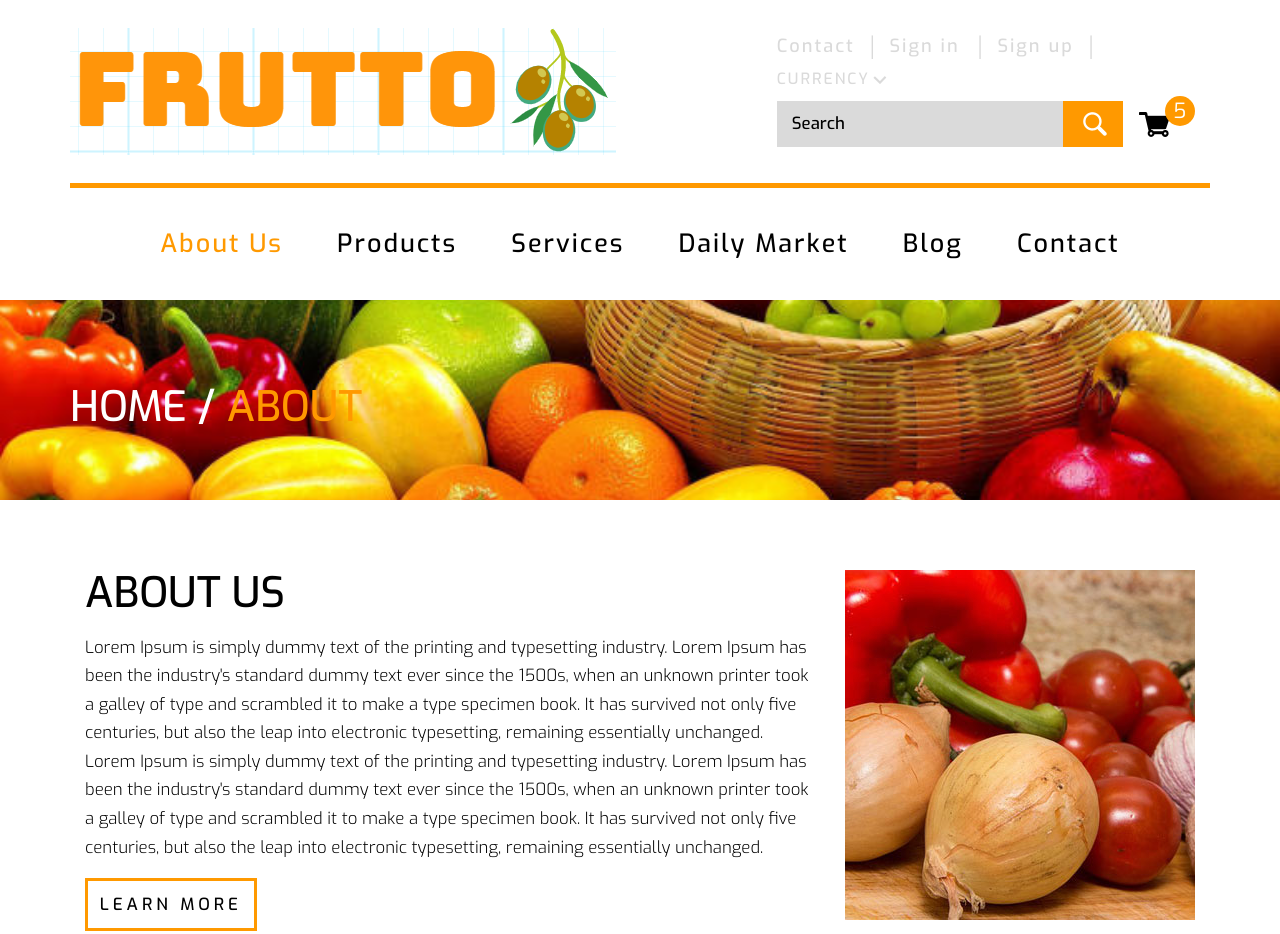
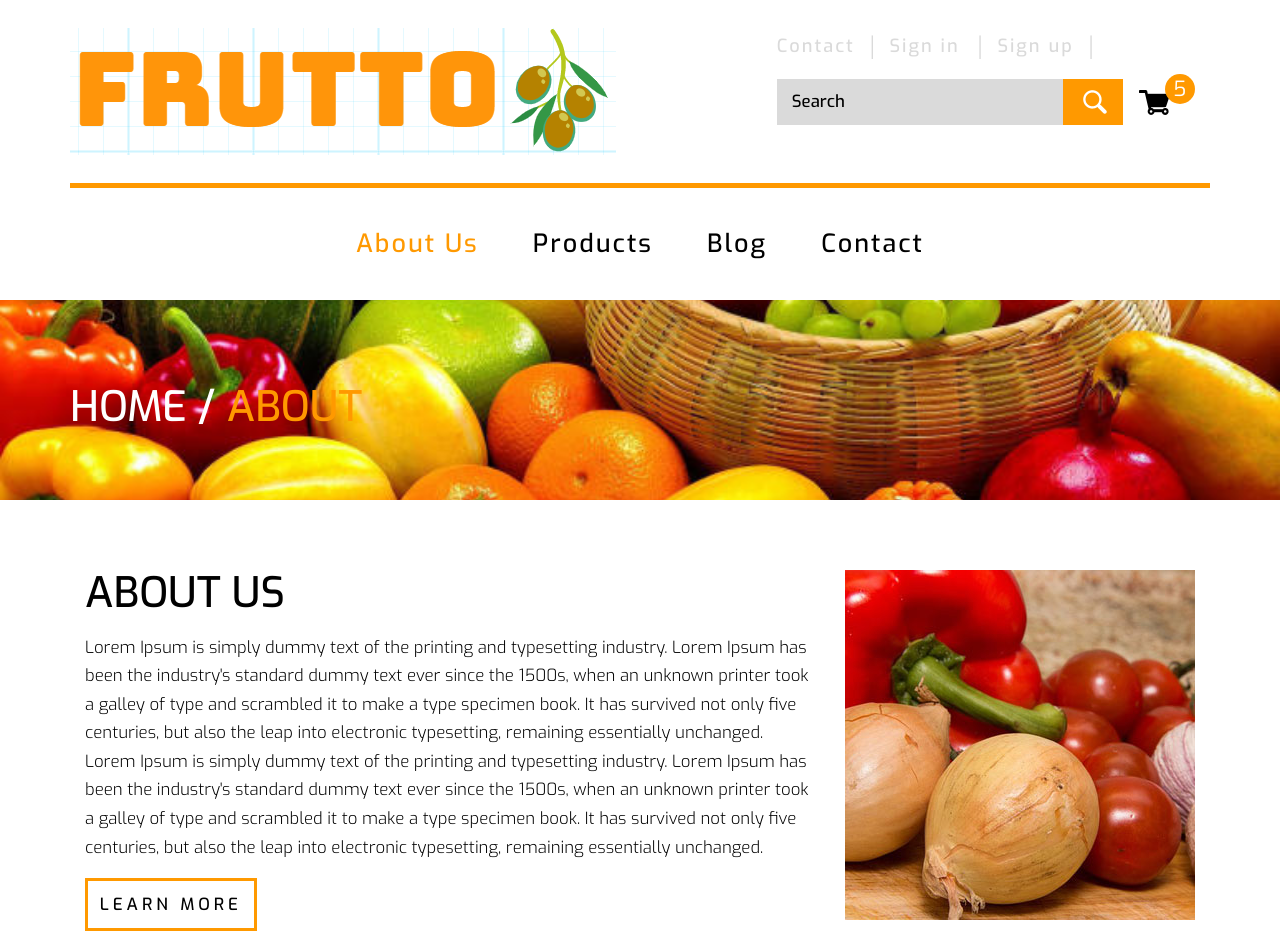
Before and after one commit to nullBit18/Weebtech-Project-Frutto, a plain HTML site: page web/about.html in a window 1280 px wide. Shown: the top 934 px of the page. Drawn offline with Linux system fonts and the light colour scheme.

Commit message:
Update about.html
removed daily market and services page

```diff
--- a/web/about.html
+++ b/web/about.html
@@ -39,13 +39,7 @@ Smartphone Compatible web template, free webdesigns for Nokia, Samsung, LG, Sony
 							<li class="in-up"><a href="contact.html" class="scroll">Contact</a> <label>|</label></li>
 							<li class="in-up"><a href="signin.html" class="scroll"> Sign in </a> <label>|</label></li>
 							<li><a href="signup.html" class="scroll">Sign up</a> <label>|</label></li>
-							<li>
-									<select tabindex="4" class="dropdown">
-										<option value="" class="label" value="">Currency</option>
-										<option value="1">Dollar</option>
-										<option value="2">Euro</option>
-									</select>
-							</li>
+
 						</ul>
 				</div>
 				<div class="search-top">
@@ -70,8 +64,7 @@ Smartphone Compatible web template, free webdesigns for Nokia, Samsung, LG, Sony
 					<ul>
 						<li class="active"><a href="about.html">About Us</a></li>
 						<li><a href="product.html" > Products</a></li>
-						<li><a href="services.html" > Services </a></li>
-						<li><a href="404.html" >Daily Market</a></li>
+
 						<li><a href="blog.html" > Blog </a></li>
 						<li><a href="contact.html" > Contact </a></li>
 					</ul>
```
